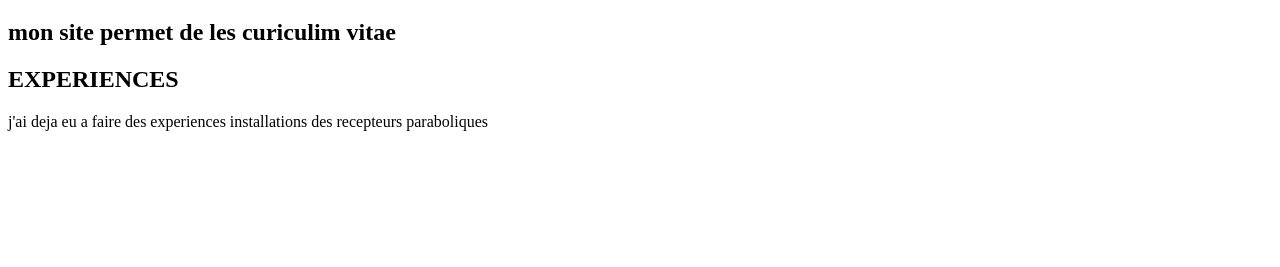
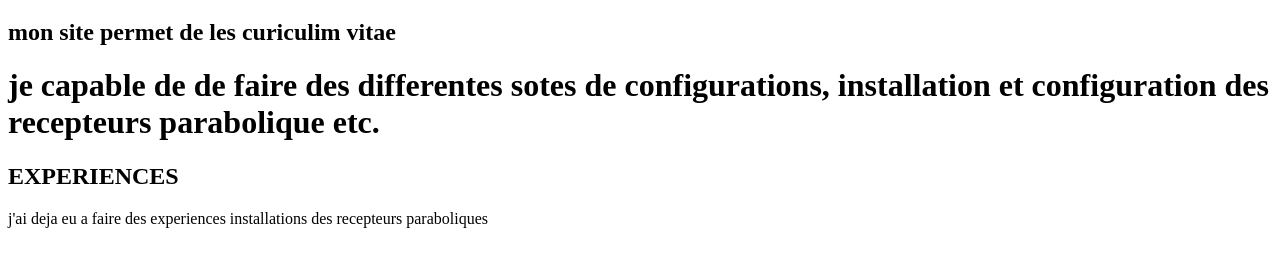
Before and after one commit to ismaelgbadamassi34/git-mon-cv, a plain HTML site: page index.html in a window 1280 px wide. Shown: the part 61-328 px from the top of the page. Drawn offline with Linux system fonts and the light colour scheme.

Commit message:
Update index.html

```diff
--- a/index.html
+++ b/index.html
@@ -11,6 +11,7 @@
 
      <h1>MON-CV</h1>
      <h2>mon site permet de les curiculim vitae</h2>
+     <h1>je capable de de faire des differentes sotes de configurations, installation et configuration des recepteurs parabolique etc.</h1>
     <h2>EXPERIENCES</h2>
     j'ai deja eu a faire des experiences installations des recepteurs paraboliques
 </body>
```
